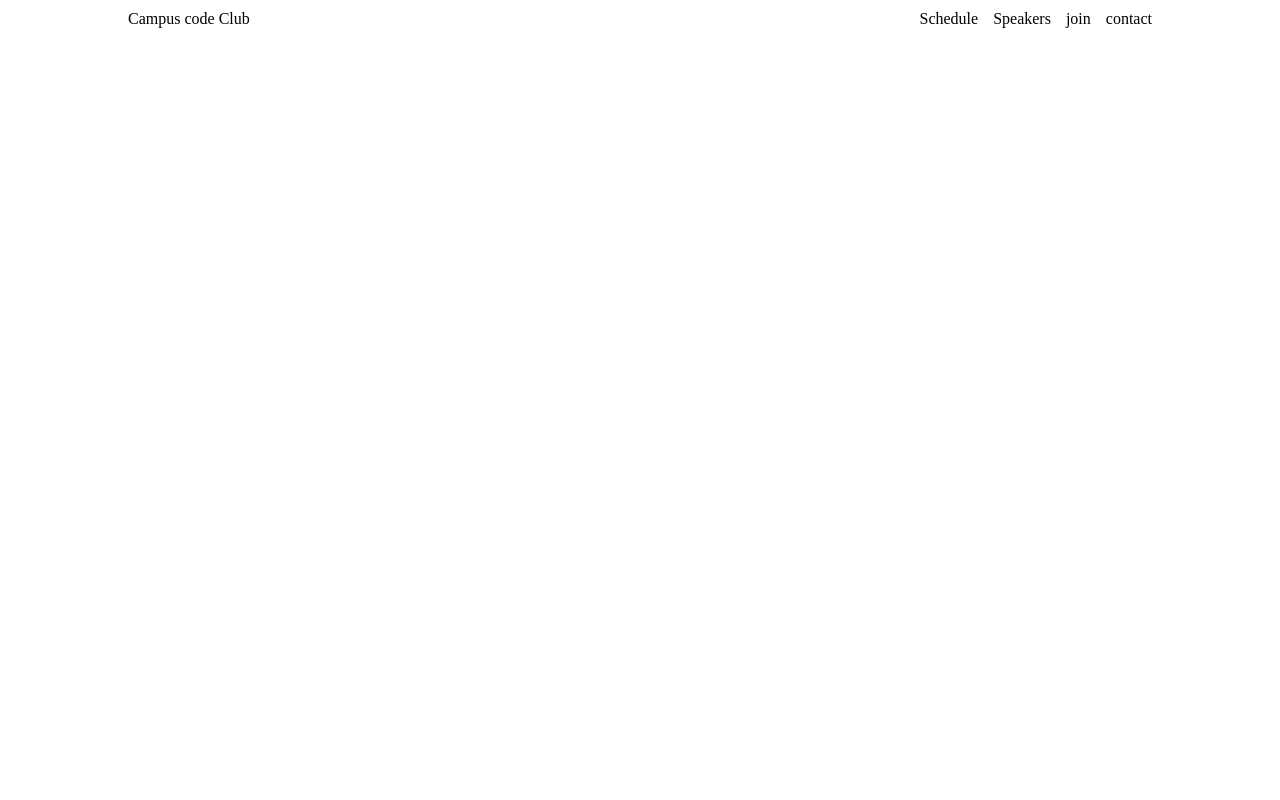
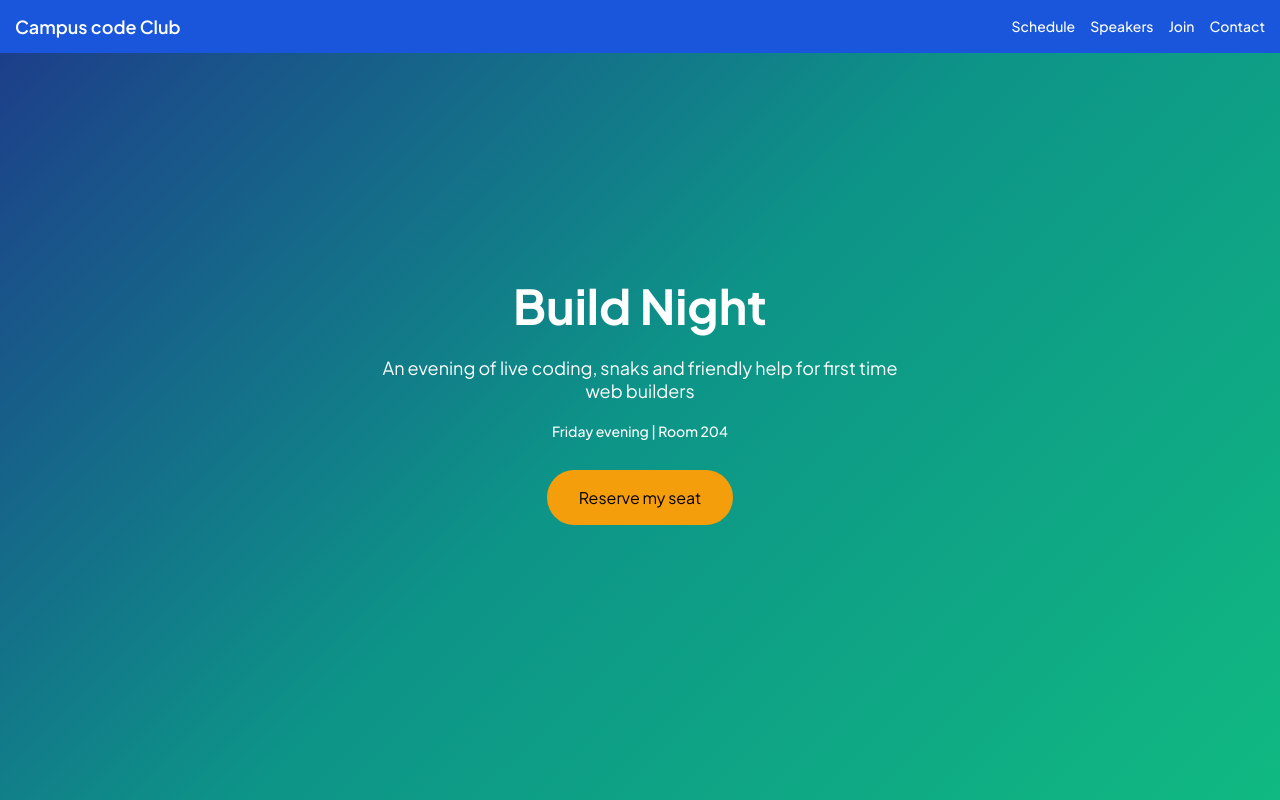
Before and after one commit to Maro3060/GDG_Campus-Code-Club, a plain HTML site: page index.html in a window 1280 px wide. Drawn offline with Linux system fonts and the light colour scheme.

Commit message:
finish nav bar and hero section

```diff
--- a/css/style.css
+++ b/css/style.css
@@ -4,15 +4,40 @@
   box-sizing: border-box;
 }
 
+body {
+  font-family: "Plus Jakarta Sans", sans-serif;
+}
+
 .container {
   width: 80%;
+  height: 100%;
+  margin: auto;
 }
 
-nav .container {
+/* start nav bar */
+nav {
   display: flex;
   justify-content: space-between;
   margin: auto;
-  margin-block: 10px;
+  padding: 15px;
+  background-color: #1a56db;
+  position: fixed;
+  top: 0;
+  left: 0;
+  right: 0;
+}
+
+nav span {
+  font-size: 18px;
+  font-weight: 600;
+  color: #ffffff;
+}
+
+ul li a {
+  text-decoration: none;
+  color: #ffffff;
+  font-size: 14px;
+  font-weight: 500;
 }
 
 nav ul {
@@ -20,3 +45,62 @@ nav ul {
   display: flex;
   column-gap: 15px;
 }
+/* end nav bar */
+
+/* start hero section */
+header {
+  text-align: center;
+  height: 100vh;
+  background: linear-gradient(135deg, #1e3a8a 0%, #0d9488 50%, #10b981 100%);
+  color: #ffffff;
+  overflow: hidden;
+}
+
+header .hero-content {
+  width: 100%;
+  height: 100%;
+  display: flex;
+  flex-direction: column;
+  align-items: center;
+  justify-content: center;
+  row-gap: 20px;
+}
+
+header h1 {
+  font-size: 48px;
+  font-weight: 700;
+}
+
+header p {
+  font-size: 18px;
+  font-weight: 400;
+}
+
+header span {
+  font-size: 14px;
+  font-weight: 500;
+}
+
+.reserve {
+  margin-top: 10px;
+  background-color: #f59e0b;
+  border: 2px solid #f59e0b;
+  border-radius: 30px;
+  padding: 15px 30px;
+  transition: all .15s ease-in;
+}
+
+.reserve:hover {
+  background-color: transparent;
+  border: #f59e0b 2px solid;
+}
+
+.reserve:hover a {
+  color: #ffffff;
+}
+
+.reserve a {
+  color: #000000;
+  text-decoration: none;
+}
+/* end heo section */
--- a/index.html
+++ b/index.html
@@ -5,20 +5,43 @@
     <meta name="viewport" content="width=device-width, initial-scale=1.0" />
     <title>Campus code Club</title>
     <link rel="shortcut icon" href="images/google.png" type="image/x-icon" />
+    <link rel="preconnect" href="https://fonts.googleapis.com" />
+    <link rel="preconnect" href="https://fonts.gstatic.com" crossorigin />
+    <link
+      href="https://fonts.googleapis.com/css2?family=Plus+Jakarta+Sans:ital,wght@0,200..800;1,200..800&display=swap"
+      rel="stylesheet"
+    />
     <link rel="stylesheet" href="css/style.css" />
   </head>
   <body>
+    <!-- start navbar -->
     <nav>
+      <span>Campus code Club</span>
+      <ul>
+        <li><a href="#schedule">Schedule</a></li>
+        <li><a href="#speakers">Speakers</a></li>
+        <li><a href="#join">Join</a></li>
+        <li><a href="#contact">Contact</a></li>
+      </ul>
+    </nav>
+    <!-- end navbar -->
+    <!-- start hero section -->
+    <header>
       <div class="container">
-        <span>Campus code Club</span>
-        <ul>
-          <li>Schedule</li>
-          <li>Speakers</li>
-          <li>join</li>
-          <li>contact</li>
-        </ul>
+        <div class="hero-content">
+          <h1>Build Night</h1>
+          <p>
+            An evening of live coding, snaks and friendly help for first time
+            <br />
+            web builders
+          </p>
+          <span>Friday evening | Room 204</span>
+          <div class="reserve">
+            <a href="#">Reserve my seat</a>
+          </div>
+        </div>
       </div>
-    </nav>
-    <header></header>
+    </header>
+    <!-- end hero section -->
   </body>
 </html>
```
